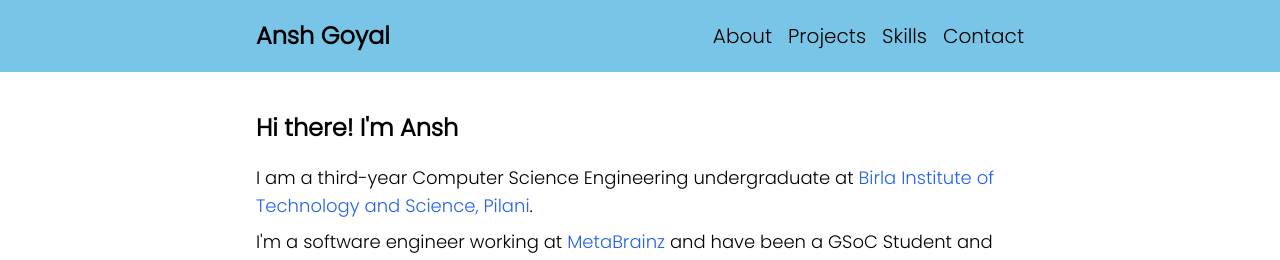
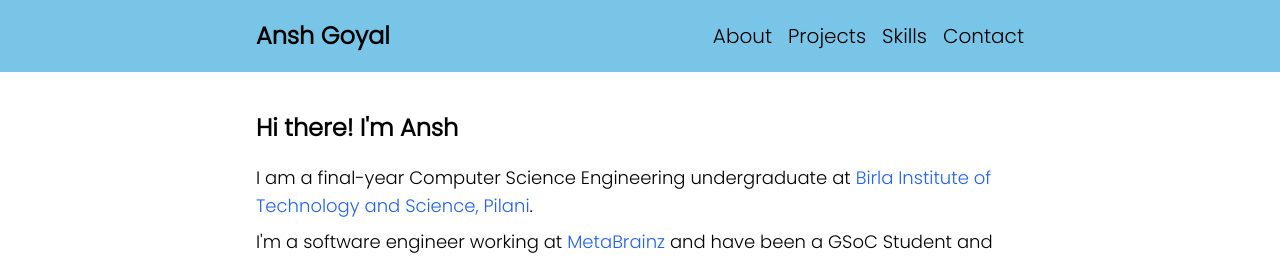
Before and after one commit to anshg1214/anshgoyal.com, a Next.js app: page / in a window 1280 px wide. Shown: the top 260 px of the page. Built offline with nearby package versions, Linux system fonts and the light colour scheme; no server answers.

Commit message:
feat: update information

```diff
--- a/src/components/About.tsx
+++ b/src/components/About.tsx
@@ -5,7 +5,7 @@ const About = () => {
 		<section id="about" className="max-w-3xl px-3 sm:px-0 mx-auto m-10">
 			<h1 className="text-2xl font-bold">Hi there! I&apos;m Ansh</h1>
 			<p className="text-lg mt-5">
-				I am a third-year Computer Science Engineering undergraduate at{' '}
+				I am a final-year Computer Science Engineering undergraduate at{' '}
 				<Link
 					href="https://www.bits-pilani.ac.in/"
 					className="text-blue-600"
--- a/src/pages/_app.tsx
+++ b/src/pages/_app.tsx
@@ -11,7 +11,7 @@ function MyApp({ Component, pageProps }: AppProps) {
 			<DefaultSeo
 				defaultTitle="Ansh Goyal"
 				titleTemplate="Ansh Goyal • %s"
-				description="Ansh Goyal is a third-year Computer Science and Engineering undergraduate at Birla Institute of Technology and Science, Pilani."
+				description="Ansh Goyal is a final-year Computer Science and Engineering undergraduate at Birla Institute of Technology and Science, Pilani."
 				openGraph={{
 					type: 'website',
 					locale: 'en_IN',
@@ -19,7 +19,7 @@ function MyApp({ Component, pageProps }: AppProps) {
 					site_name: 'Ansh Goyal',
 					title: 'Ansh Goyal',
 					description:
-						'Ansh Goyal is a 3rd year undergraduate student majoring in CSE at BITS Pilani.',
+						'Ansh Goyal is a final year undergraduate student majoring in CSE at BITS Pilani.',
 					images: [
 						{
 							url: `${url}/images/ansh.jpg`,
@@ -58,7 +58,7 @@ function MyApp({ Component, pageProps }: AppProps) {
 					{
 						name: 'keywords',
 						content:
-							'Ansh, Goyal, Ansh Goyal, GSoC, MetaBrainz, CritiqueBrainz, BITS, BITS Pilani, Pilani, BITS Hyderabad, Hyderabad, DPS, DPS Mathura Road, Delhi Public School, Birla Institute of Technology and Science'
+							'Ansh, Goyal, Ansh Goyal, GSoC, MetaBrainz, ListenBrainz, BITS, BITS Pilani, Pilani, BITS Hyderabad, Hyderabad, DPS, DPS Mathura Road, Delhi Public School, Birla Institute of Technology and Science, Twilio'
 					}
 				]}
 			/>
```
Also changed, not shown: 1 other file (tests, documents, lock files or other folders).
